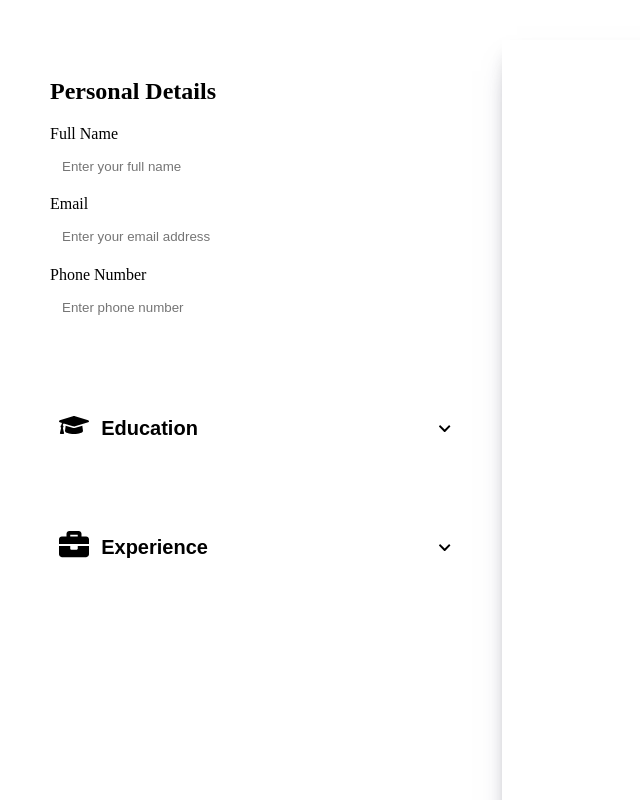
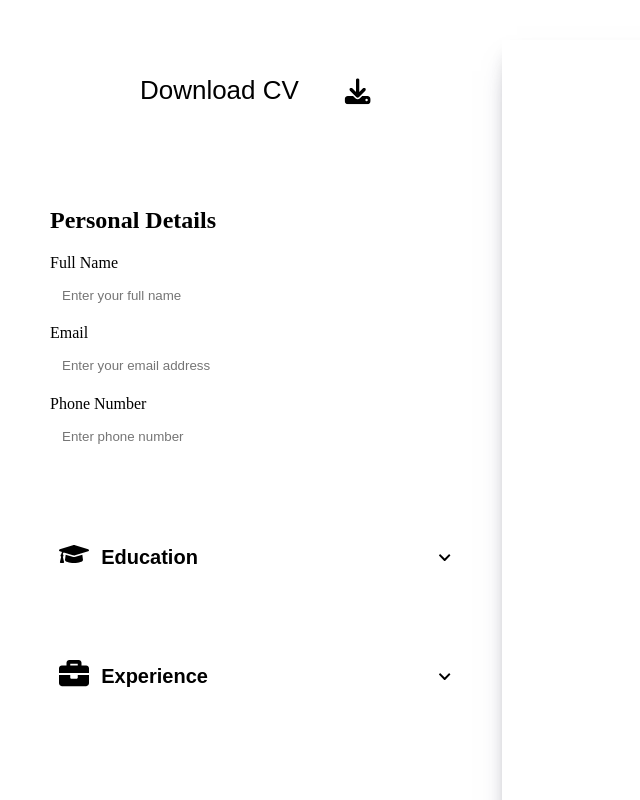
Before and after one commit to velvet-jedi/-CV_APP, a React (Vite) app: page / in a window 1280 px wide. Shown: the top 800 px of the page, without its empty margins (0-640 px from the left). Built offline with nearby package versions, Linux system fonts and the light colour scheme; the HTML template or start-up script is replaced by a standard one.

Commit message:
download PDF

```diff
--- a/package.json
+++ b/package.json
@@ -10,6 +10,7 @@
     "preview": "vite preview"
   },
   "dependencies": {
+    "jspdf": "^2.5.1",
     "react": "^18.2.0",
     "react-dom": "^18.2.0",
     "react-icons": "^5.2.1",
--- a/src/App.jsx
+++ b/src/App.jsx
@@ -5,6 +5,7 @@ import Resume from "./Components/Resume";
 import AddEducationSection from "./Components/Education/AddEducationSection";
 import uniqid from "uniqid";
 import AddExperienceSection from "./Components/Experience/AddExperienceSection";
+import PdfSave from "./Components/PdfSave";
 
 import "./styles/App.css";
 
@@ -179,7 +180,11 @@ function App() {
     <>
       <div className="app">
         <div className="edit-side">
+
           <div className="form-container">
+          <div className="save-cv">
+            <PdfSave />
+          </div>
             <PersonalDetails
               onChange={handlePersonalInfoChange}
               fullName={personalInfo.fullName}
--- /dev/null
+++ b/src/Components/PdfSave.jsx
@@ -0,0 +1,27 @@
+import { jsPDF } from "jspdf";
+import { FaDownload } from "react-icons/fa6";
+import "../styles/PdfSave.css";
+
+const PdfSave = () => {
+  const generatePDF = () => {
+    const CV = new jsPDF("portrait", "pt", "a4");
+    CV.html(document.querySelector(".resume")).then(() => {
+      CV.save("resume.pdf");
+    });
+  };
+
+  return (
+    <div className="cv-download">
+      <button onClick={generatePDF} className="download-button">
+        <div className="inner">
+          <p>Download CV</p>
+
+          <FaDownload />
+        </div>
+
+      </button>
+    </div>
+  );
+};
+
+export default PdfSave;
--- /dev/null
+++ b/src/styles/PdfSave.css
@@ -0,0 +1,30 @@
+.cv-download {
+
+
+    padding: 18px;
+    background-color: white;
+    border-radius: 12px;
+
+    font-family: 'NotoSans-Bold';
+
+}
+
+.inner {
+    display: flex;
+    gap: 35px;
+    align-items: center;
+    width: 100%;
+    margin: auto;
+    justify-content: center;
+}
+
+.download-button {
+    border: none;
+    background-color: transparent;
+    cursor: pointer;
+    font-size: 20px;
+    width: 100%;
+    scale: 1.3;
+
+
+}
```
Also changed, not shown: 1 other file (tests, documents, lock files or other folders).
